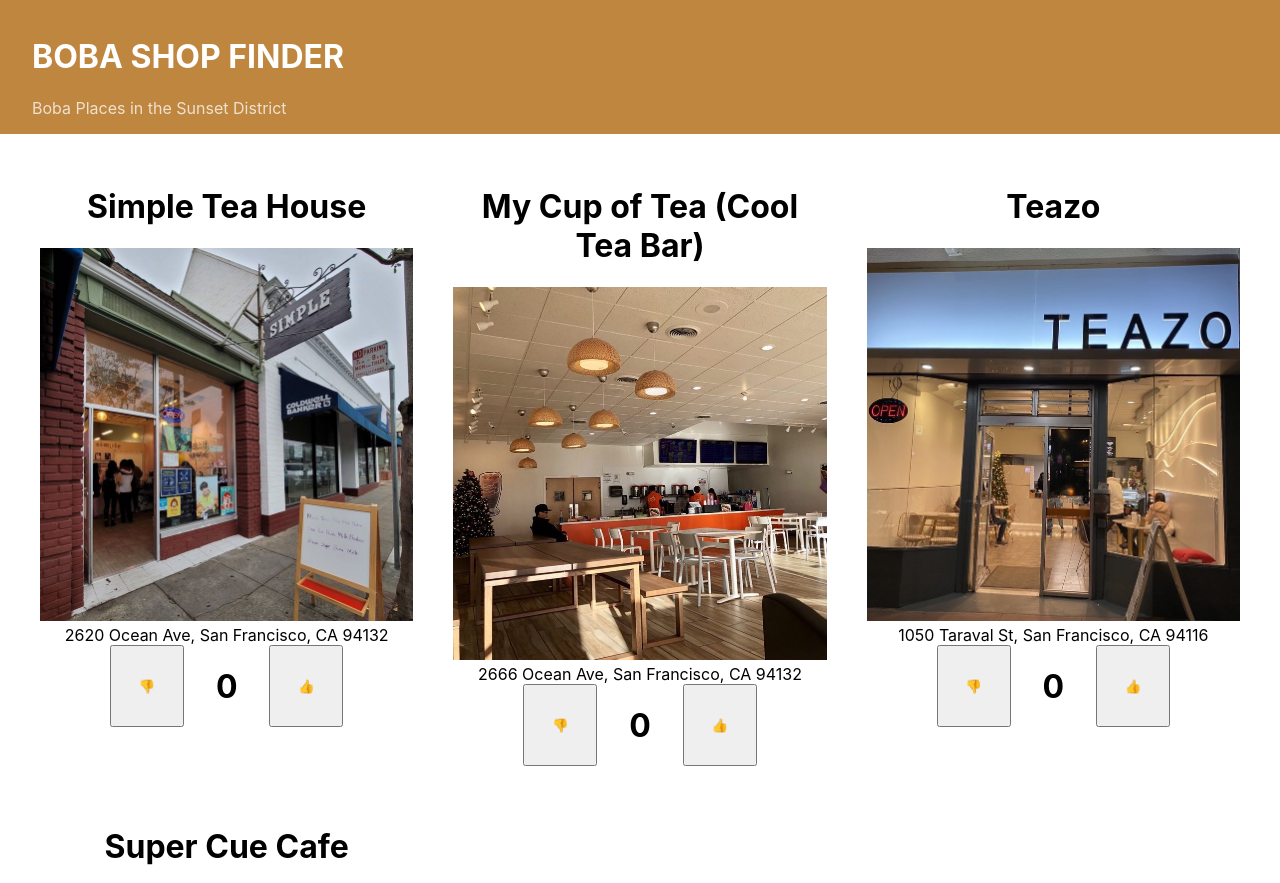
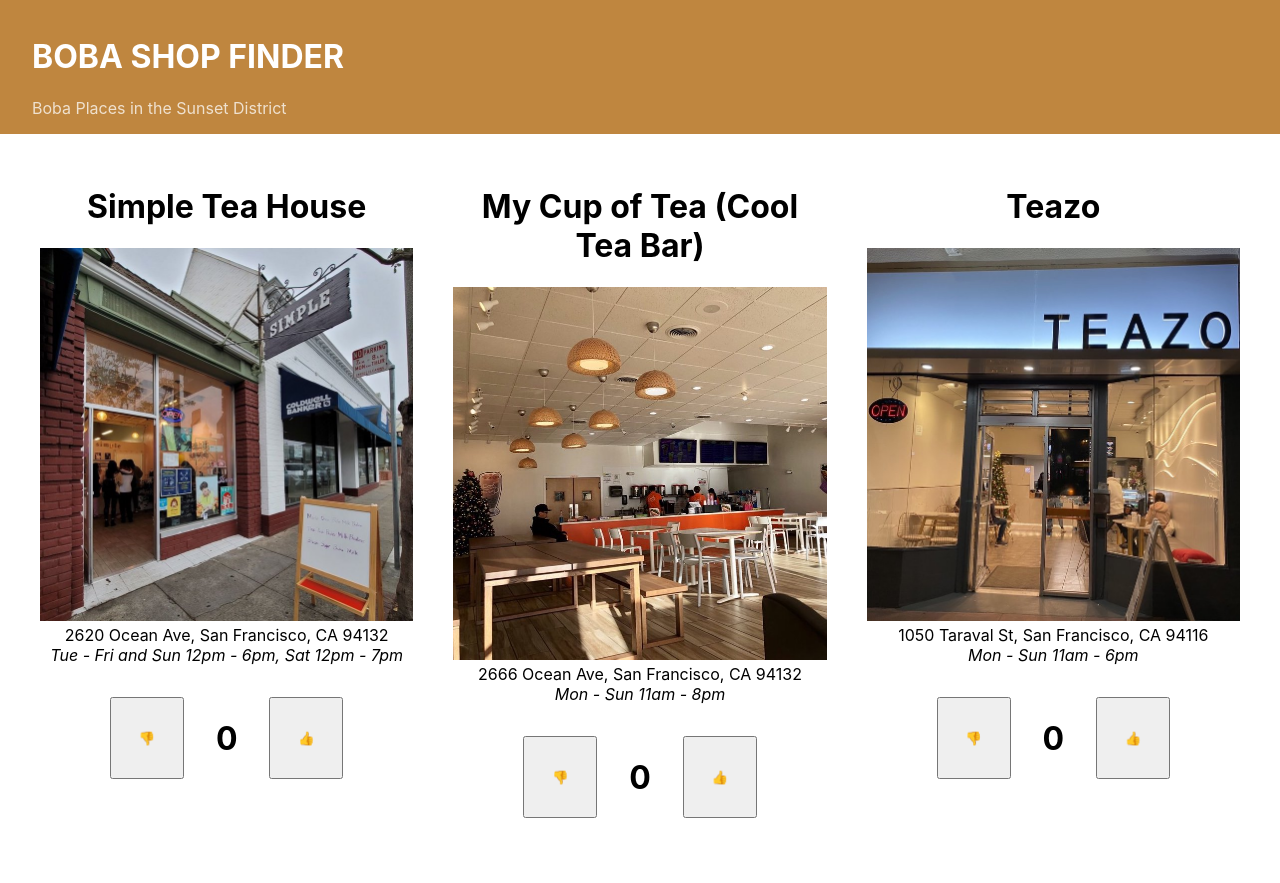
Before and after one commit to matthewwei35/boba-shop-finder, a React (Create React App) app: page / in a window 1280 px wide. Shown: the top 883 px of the page. Built offline with nearby package versions, Linux system fonts and the light colour scheme.

Commit message:
[add] Dynamic content

```diff
--- /dev/null
+++ b/src/boba-data.json
@@ -0,0 +1,103 @@
+[
+  {
+     "title":"Simple Tea House",
+     "desc":"They use fresh milk and fresh fruits to make their drinks. All Natural ingredients.",
+     "address":"2620 Ocean Ave, San Francisco, CA 94132",
+     "hours": "Tue - Fri and Sun 12pm - 6pm, Sat 12pm - 7pm",
+     "geo":{
+        "lat":37.731925,
+        "lon":-122.473586
+     },
+     "images":[
+        "simple-tea-house.jpg"
+     ],
+     "website":"https://www.yelp.com/biz/simple-tea-house-san-francisco-4?osq=simple+tea+house",
+     "features":[
+        "takeout"
+     ]
+  },
+  {
+     "title":"My Cup of Tea (Cool Tea Bar)",
+     "desc":"A spacious, modernized boba shop that serves high-quality, refreshing drinks. The perfect place to work with colleagues or hang out with friends!",
+     "address":"2666 Ocean Ave, San Francisco, CA 94132",
+     "hours": "Mon - Sun 11am - 8pm",
+     "geo":{
+        "lat":37.732264,
+        "lon":-122.474420
+     },
+     "images":[
+        "my-cup-of-tea.jpg"
+     ],
+     "website":"https://www.yelp.com/biz/my-cup-of-tea-san-francisco-2",
+     "features":[
+        "no-contact delivery",
+        "takeout"
+     ]
+  },
+  {
+     "title":"Teazo",
+     "desc":"Their milk tea shop is specializing in bringing you high qualities drink, snack and dessert. All of their products come with a guarantee of the finest ingredients are being used. From their team to yours, they pay careful attention to each item. They hope you enjoy their products as much as they enjoy bringing it to you!",
+     "address":"1050 Taraval St, San Francisco, CA 94116",
+     "hours": "Mon - Sun 11am - 6pm",
+     "geo":{
+        "lat":37.742975,
+        "lon":-122.477584
+     },
+     "images":[
+        "teazo.jpg"
+     ],
+     "features":[
+        "no-contact delivery",
+        "takeout"
+     ]
+  },
+  {
+     "title":"Super Cue Cafe",
+     "desc":"At Super Cue, they believe in the importance of daily dose of sweetness, it not only makes life more enjoyable but certainly acts as fuel in the situations when we are in need of strength, happiness, and that element which puts joy in our life.",
+     "address":"1139 Taraval St, San Francisco, CA 94116",
+     "hours": "Currently Closed",
+     "geo":{
+        "lat":37.7939413,
+        "lon":-122.4002143
+     },
+     "images":[
+        "super-cue-cafe.jpg"
+     ],
+     "features":[
+        "takeout"
+     ]
+  },
+  {
+     "title":"Foam Tea House",
+     "desc":"Foam Tea House is a premier and authentic boba shop which serving Sea Salt Cheese Creama on all boba drinks in San Francisco. Their mission has been to provide high-quality drinks for all those who wish to combine fun and enjoyable ambiance with traditional boba milk tea into one extraordinary boba experience.",
+     "address":"1745 Taraval St, San Francisco, CA 94116",
+     "hours": "Mon and Wed - Sun 12pm - 7pm, Tue 12pm - 6pm",
+     "geo":{
+        "lat":37.742655,
+        "lon":-122.485073
+     },
+     "images":[
+        "foam-tea-house.jpg"
+     ],
+     "features":[
+        "no-contact delivery",
+        "takeout"
+     ]
+  },
+  {
+     "title":"TJ Cups",
+     "desc":"TJ CUPS is a popular boba milk tea shop and it's yelp hotspot. They're locally made in USA everyday 100%, No preservative, No artificial coloring. Healthy & Safe, taste more Fresh & more Chewy.",
+     "address":"2437 Noriega St, San Francisco, CA 94122",
+     "hours": "Mon - Sun 12pm - 6pm",
+     "geo":{
+        "lat":37.753630,
+        "lon":-122.49006
+     },
+     "images":[
+        "tj-cups.jpg"
+     ],
+     "features":[
+        "takeout"
+     ]
+  }
+]
--- a/src/components/BobaList/BobaList.js
+++ b/src/components/BobaList/BobaList.js
@@ -1,30 +1,23 @@
 import React from 'react';
 import BobaPlace from '../BobaPlace/BobaPlace';
 import './BobaList.css';
+import data from '../../boba-data.json';
+function BobaList() {
+  const places = data.map(( { title, images, address, hours } ) => {
+    return (
+      <BobaPlace
+        key={title}
+        name={title}
+        image={images[0]}
+        address={address}
+        hours={hours}
+      />
+    )
+  })
 
-function BobaList() {
   return (
     <div className="BobaList">
-      <BobaPlace
-        name="Simple Tea House"
-        address="2620 Ocean Ave, San Francisco, CA 94132"
-        image="simple-tea-house.jpg"
-      />
-      <BobaPlace
-        name="My Cup of Tea (Cool Tea Bar)"
-        address="2666 Ocean Ave, San Francisco, CA 94132"
-        image="my-cup-of-tea.jpg"
-      />
-      <BobaPlace
-        name="Teazo"
-        address="1050 Taraval St, San Francisco, CA 94116"
-        image="teazo.jpg"
-      />
-      <BobaPlace
-        name="Super Cue Cafe"
-        address="1139 Taraval St, San Francisco, CA 94116"
-        image="super-cue-cafe.jpg"
-      />
+      { places }
     </div>
   )
 }
--- a/src/components/BobaPlace/BobaPlace.js
+++ b/src/components/BobaPlace/BobaPlace.js
@@ -3,7 +3,7 @@
 import Like from '../Like/Like';
 
 function BobaPlace(props) {
-  const { name, image, address } = props;
+  const { name, image, address, hours } = props;
   return (
     <div className="BobaPlace">
       <h1>{name}</h1>
@@ -13,6 +13,7 @@
         alt="Boba place"
         />
       <div>{address}</div>
+      <div><i>{hours}</i></div>
       <Like />
     </div>
   )
--- a/src/components/Like/Like.css
+++ b/src/components/Like/Like.css
@@ -2,6 +2,7 @@
   display: flex;
   justify-content: center;
   flex-direction: row;
+  padding-top: 2em;
 }
 
 .Like > h1 {
```
Also changed, not shown: public/images/foam-tea-house.jpg (added), public/images/tj-cups.jpg (added).
